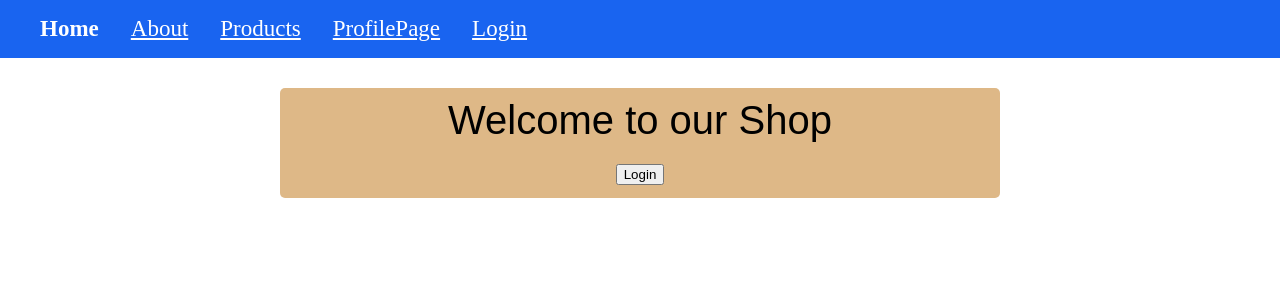
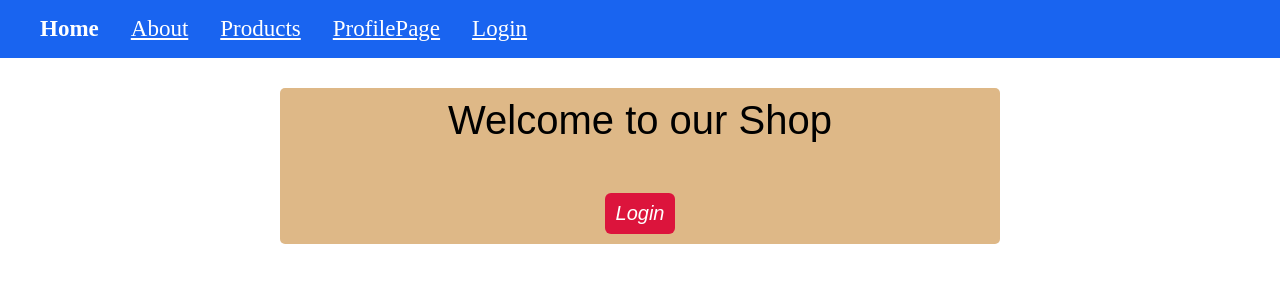
Before and after one commit to Tringapps-Saranya/React_Authentication, a React (Create React App) app: page / in a window 1280 px wide. Shown: the top 300 px of the page. Built offline with nearby package versions, Linux system fonts and the light colour scheme.

Commit message:
Update Home.js

```diff
--- a/src/components/Home.js
+++ b/src/components/Home.js
@@ -6,7 +6,7 @@ export const Home = () =>{
         <div class='homediv'>
            Welcome to our Shop
            <div>
-           <button class='button' onClick={() => navigate('login')}>Login</button>
+           <button class="buttons" onClick={() => navigate('login')}>Login</button>
            <Outlet />
            </div>
         </div>
```
